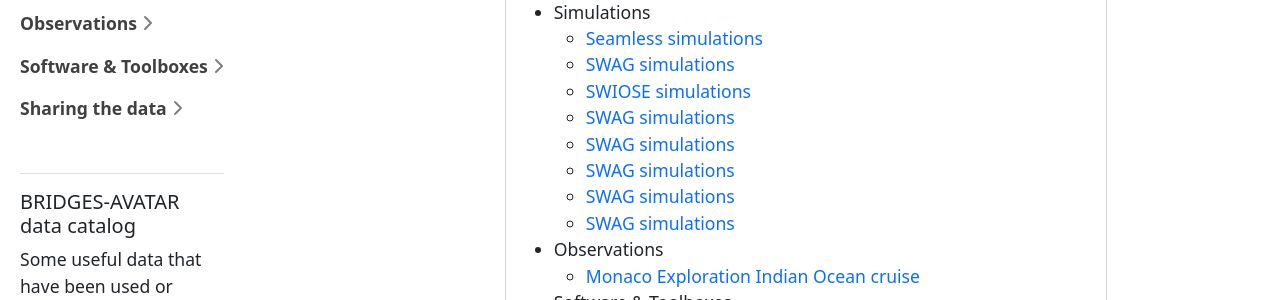
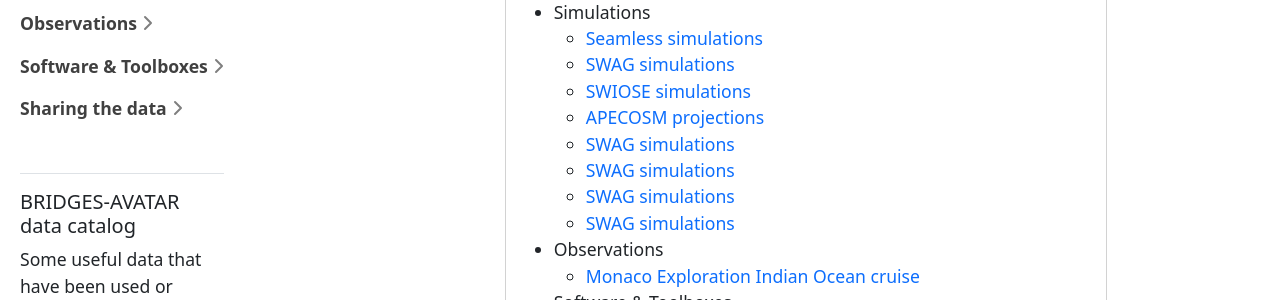
Before and after one commit to BRIDGES-AVATAR/pc3-catalog-webpage, a Jekyll site: the page built from index.md, in a window 1280 px wide and 900 px high, scrolled down 696 px. Shown: the part 155-455 px from the top of the window. Built offline with Jekyll 4.4.1, drawn with Linux system fonts in a browser that asks for light colours.

Commit message:
Update APECOSM-proj.md

```diff
--- a/content/simulations/APECOSM-proj.md
+++ b/content/simulations/APECOSM-proj.md
@@ -1,7 +1,7 @@
 ---
 section: Simulations
 nav_order: 5
-title: SWAG simulations
+title: APECOSM projections
 ---
 
 
```
